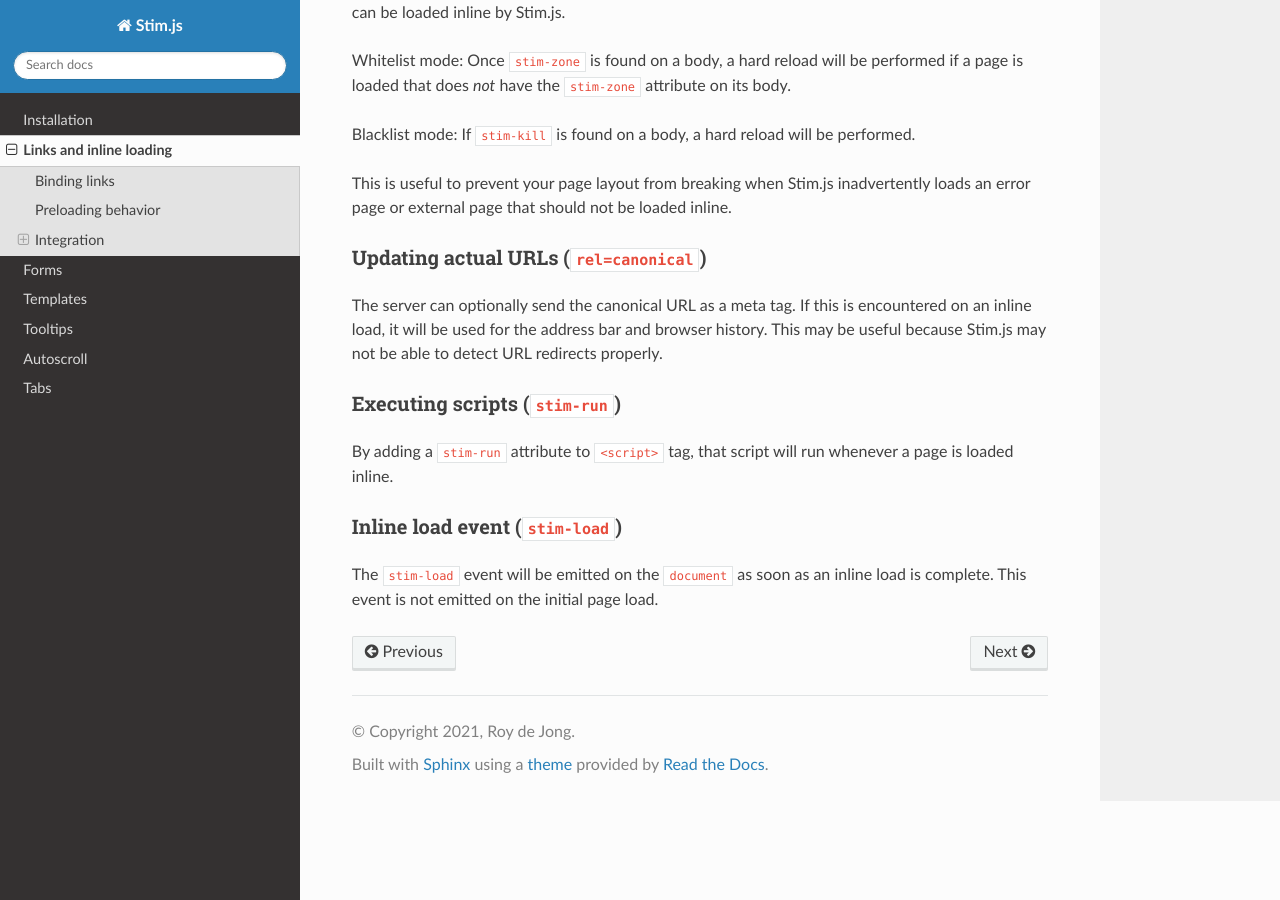
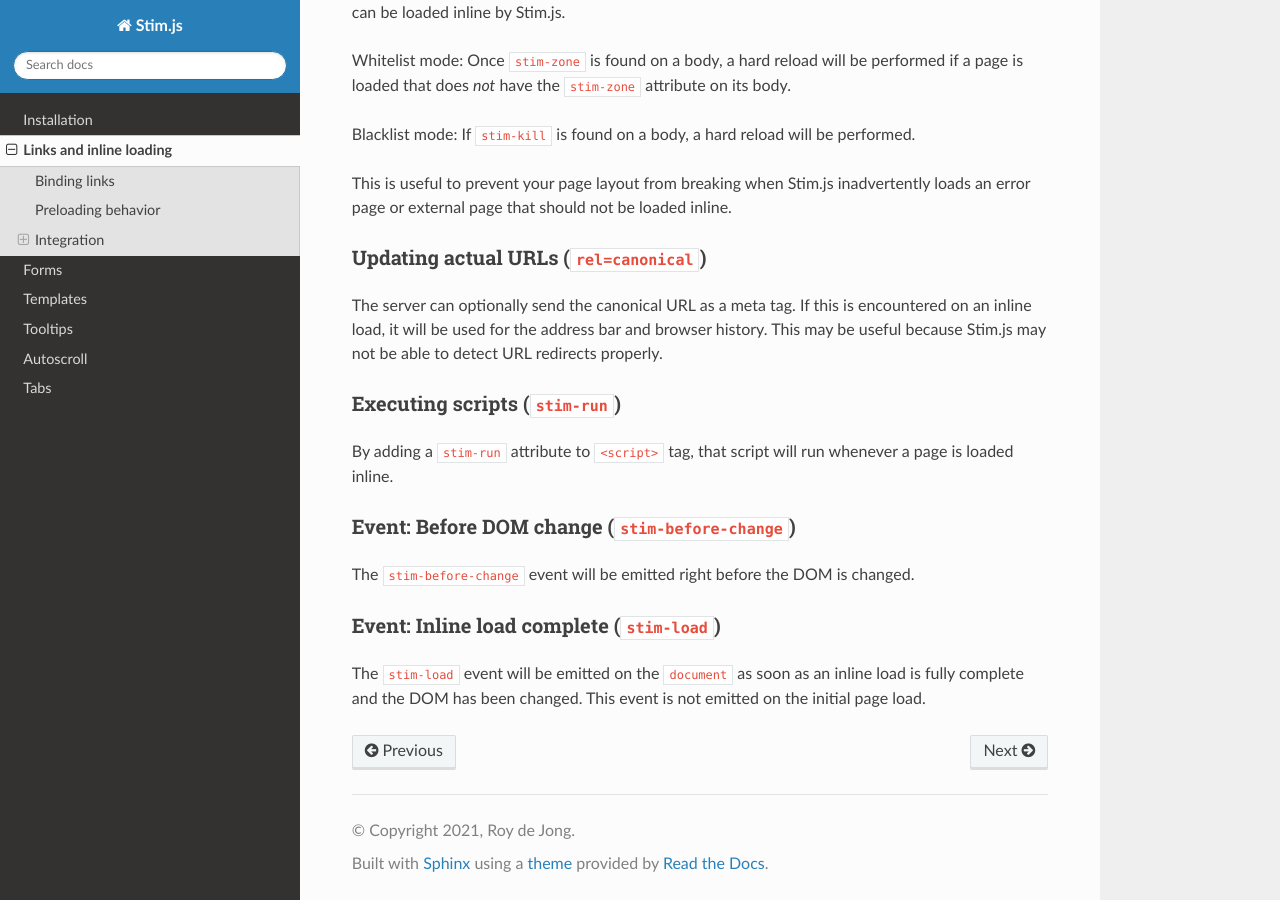
Before and after one commit to SoftwarePunt/stim.js, a Sphinx documentation site: the page built from docs/source/links.md, in a window 1280 px wide and 900 px high, scrolled down 1396 px. Built offline with Sphinx 7.4.7 and the Read the Docs theme 2.0.0, drawn with Linux system fonts in a browser that asks for light colours.

Commit message:
feat(applicator): add stim-before-change event

```diff
--- a/docs/source/links.md
+++ b/docs/source/links.md
@@ -47,5 +47,8 @@ The server can optionally send the canonical URL as a meta tag. If this is encou
 ### Executing scripts (`stim-run`)
 By adding a `stim-run` attribute to `<script>` tag, that script will run whenever a page is loaded inline.
 
-### Inline load event (`stim-load`)
-The `stim-load` event will be emitted on the `document` as soon as an inline load is complete. This event is not emitted on the initial page load.
+### Event: Before DOM change (`stim-before-change`)
+The `stim-before-change` event will be emitted right before the DOM is changed.
+
+### Event: Inline load complete (`stim-load`)
+The `stim-load` event will be emitted on the `document` as soon as an inline load is fully complete and the DOM has been changed. This event is not emitted on the initial page load.
```
Also changed, not shown: 1 other file.
